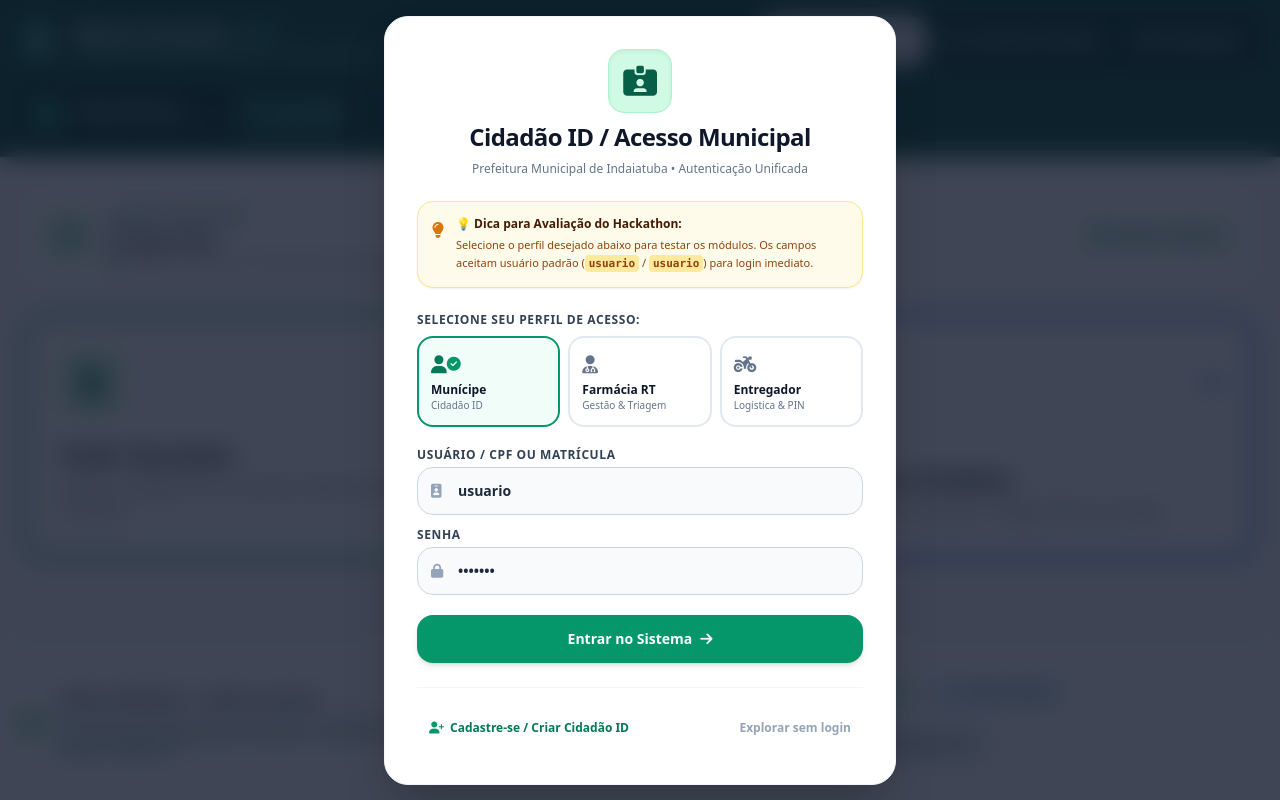
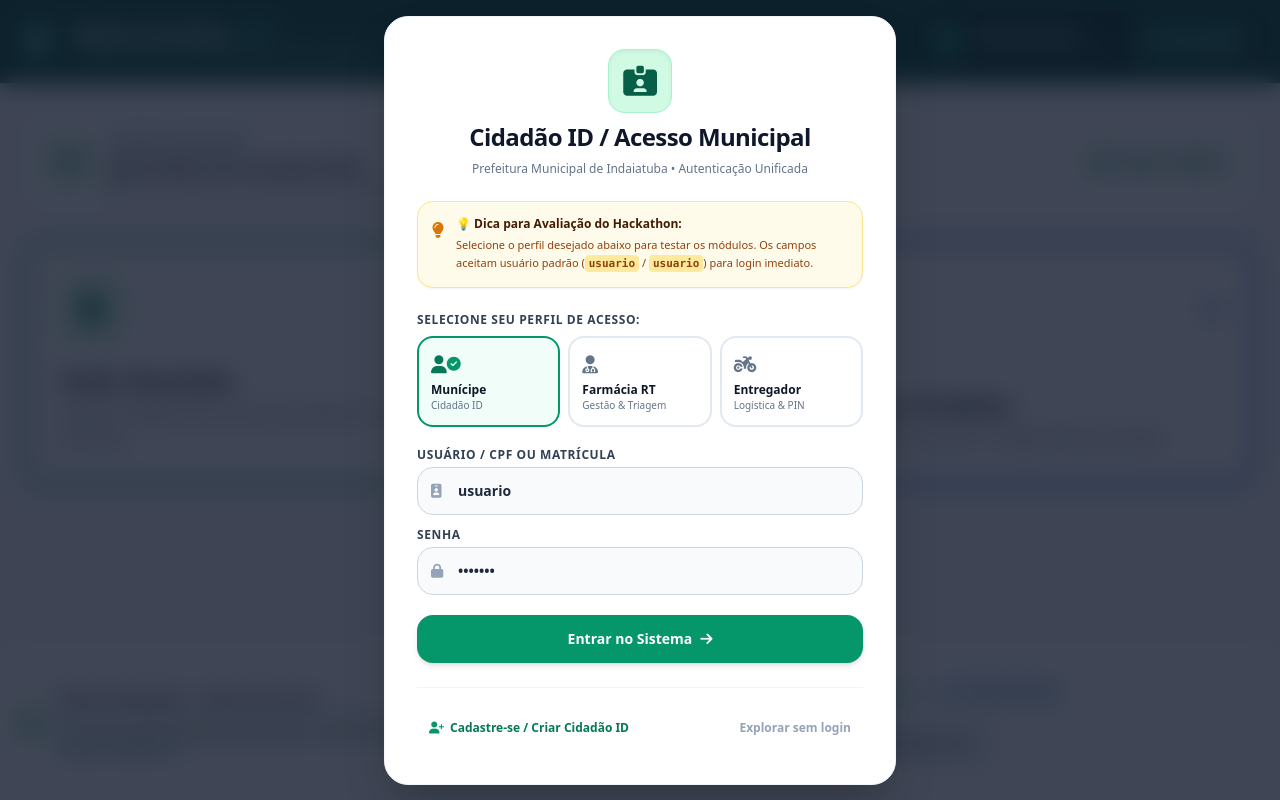
Before and after one commit to thibastos0/minha_farmacia, a website: page index.html in a window 1280 px wide. Drawn offline with nearby package versions, Linux system fonts and the light colour scheme.

Commit message:
feat: Refactor navigation structure and enhance user interface functions for better role management

```diff
--- a/index.html
+++ b/index.html
@@ -66,22 +66,11 @@
                 </div>
             </div>
 
-            <!-- Navegação de Módulos Desacoplados (Desktop / Tablet: sm:flex) -->
-            <nav role="tablist" aria-label="Seleção de módulo do sistema Minha Farmácia" class="hidden sm:flex items-center gap-1.5 bg-emerald-950/70 p-1.5 rounded-2xl border border-emerald-800/80">
-                <button type="button" role="tab" id="btn-role-cidadao" aria-selected="true" aria-controls="portal-cidadao" aria-label="Acessar Módulo do Cidadão e Acompanhamento de Pedidos" onclick="switchRole('cidadao')" class="role-btn min-h-[48px] px-4 py-3 rounded-2xl bg-white text-emerald-950 font-black text-sm shadow-md flex items-center gap-2 transition focus-visible:outline-none focus-visible:ring-2 focus-visible:ring-emerald-400 focus-visible:ring-offset-2 focus-visible:ring-offset-emerald-950">
-                    <i class="fa-solid fa-user text-emerald-700" aria-hidden="true"></i>
-                    <span>Área do Cidadão</span>
-                </button>
-                <button type="button" role="tab" id="btn-role-farmacia" aria-selected="false" aria-controls="portal-farmacia" aria-label="Acessar Painel da Farmácia e Gestão de Estoque" onclick="switchRole('farmacia')" class="role-btn min-h-[48px] px-4 py-3 rounded-2xl hover:bg-emerald-800 text-emerald-100 font-bold text-sm flex items-center gap-2 transition focus-visible:outline-none focus-visible:ring-2 focus-visible:ring-emerald-400 focus-visible:ring-offset-2 focus-visible:ring-offset-emerald-950">
-                    <i class="fa-solid fa-user-doctor" aria-hidden="true"></i>
-                    <span>Farmácia & Gestão</span>
-                </button>
-                <button type="button" role="tab" id="btn-role-entregador" aria-selected="false" aria-controls="portal-entregador" aria-label="Acessar Painel do Entregador e Corridas" onclick="switchRole('entregador')" class="role-btn min-h-[48px] px-4 py-3 rounded-2xl hover:bg-emerald-800 text-emerald-100 font-bold text-sm flex items-center gap-2 transition focus-visible:outline-none focus-visible:ring-2 focus-visible:ring-emerald-400 focus-visible:ring-offset-2 focus-visible:ring-offset-emerald-950">
-                    <i class="fa-solid fa-motorcycle" aria-hidden="true"></i>
-                    <span>Entregador</span>
-                    <span id="nav-badge-entregador" class="hidden ml-1 px-2 py-0.5 rounded-full text-xs font-black bg-amber-400 text-amber-950 shadow-sm animate-pulse">0</span>
-                </button>
-            </nav>
+            <!-- Placeholder hidden IDs kept for JS references (legacy) -->
+            <span id="btn-role-cidadao" class="hidden" aria-hidden="true"></span>
+            <span id="btn-role-farmacia" class="hidden" aria-hidden="true"></span>
+            <span id="btn-role-entregador" class="hidden" aria-hidden="true"></span>
+            <span id="nav-badge-entregador" class="hidden" aria-hidden="true"></span>
 
             <!-- Badge de Perfil Autenticado & Troca de Perfil -->
             <div id="header-user-area" class="flex items-center gap-2 sm:gap-3 bg-emerald-950/80 px-3 py-1.5 rounded-2xl border border-emerald-800/90 shadow-inner">
@@ -1202,12 +1191,38 @@
             // Renderização inicial de todos os componentes
             renderAllViews();
 
+            // Atualiza o badge do usuário logado no cabeçalho
+            if (window.MinhaFarmacia && typeof window.MinhaFarmacia.updateAuthUI === 'function') {
+                window.MinhaFarmacia.updateAuthUI();
+            }
+
             // Inscreve no store reativo para atualizações instantâneas e automáticas
             if (window.MinhaFarmacia && window.MinhaFarmacia.store) {
                 window.MinhaFarmacia.store.subscribe(() => {
                     renderAllViews();
                 });
             }
+
+            // Expõe funções locais do HTML no window para inline onclick
+            window.switchFuncTab = switchFuncTab;
+            window.showClienteScreen = showClienteScreen;
+            window.handleLoginSubmit = handleLoginSubmit;
+            window.handleCadastroSubmit = handleCadastroSubmit;
+            window.openModalLogin = openModalLogin;
+            window.closeModalLogin = closeModalLogin;
+            window.openModalCadastro = openModalCadastro;
+            window.closeModalCadastro = closeModalCadastro;
+            window.openModalValidacao = openModalValidacao;
+            window.closeModalValidacao = closeModalValidacao;
+            window.openModalDetalhesML = openModalDetalhesML;
+            window.closeModalDetalhesML = closeModalDetalhesML;
+            window.selectLoginRole = selectLoginRole;
+            window.renderAllViews = renderAllViews;
+            window.acceptOrderRide = acceptOrderRide;
+            window.confirmDelivery = confirmDelivery;
+            window.updateClientFileName = updateClientFileName;
+            window.handleClientOrder = handleClientOrder;
+            window.switchEntregadorTab = switchEntregadorTab;
         });
 
         // Função global de sincronização e renderização completa
@@ -1809,6 +1824,8 @@
             const modal = document.getElementById('modal-detalhes-ml');
             if (modal) modal.classList.add('hidden');
         }
+
+        function getSubOrderStatusBadge(status, courierName) {
             const courierSuffix = courierName ? ` [${courierName}]` : ' [Frota Geral]';
             const map = {
                 'EM_SEPARACAO': '<span class="bg-blue-100 text-blue-800 text-[10px] font-black px-2.5 py-1 rounded-full uppercase"><i class="fa-solid fa-boxes-packing mr-1"></i> Em Separação</span>',
```
